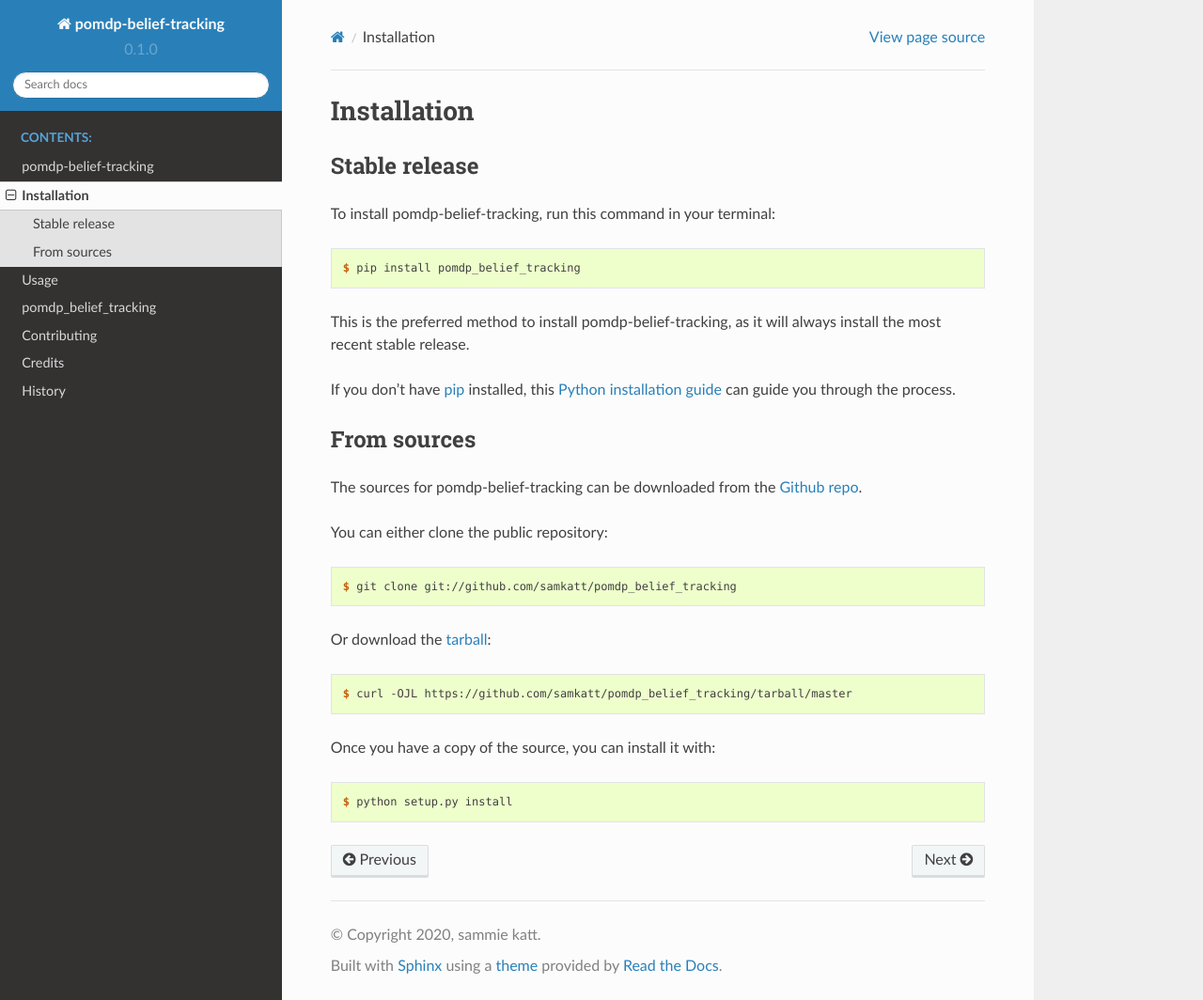
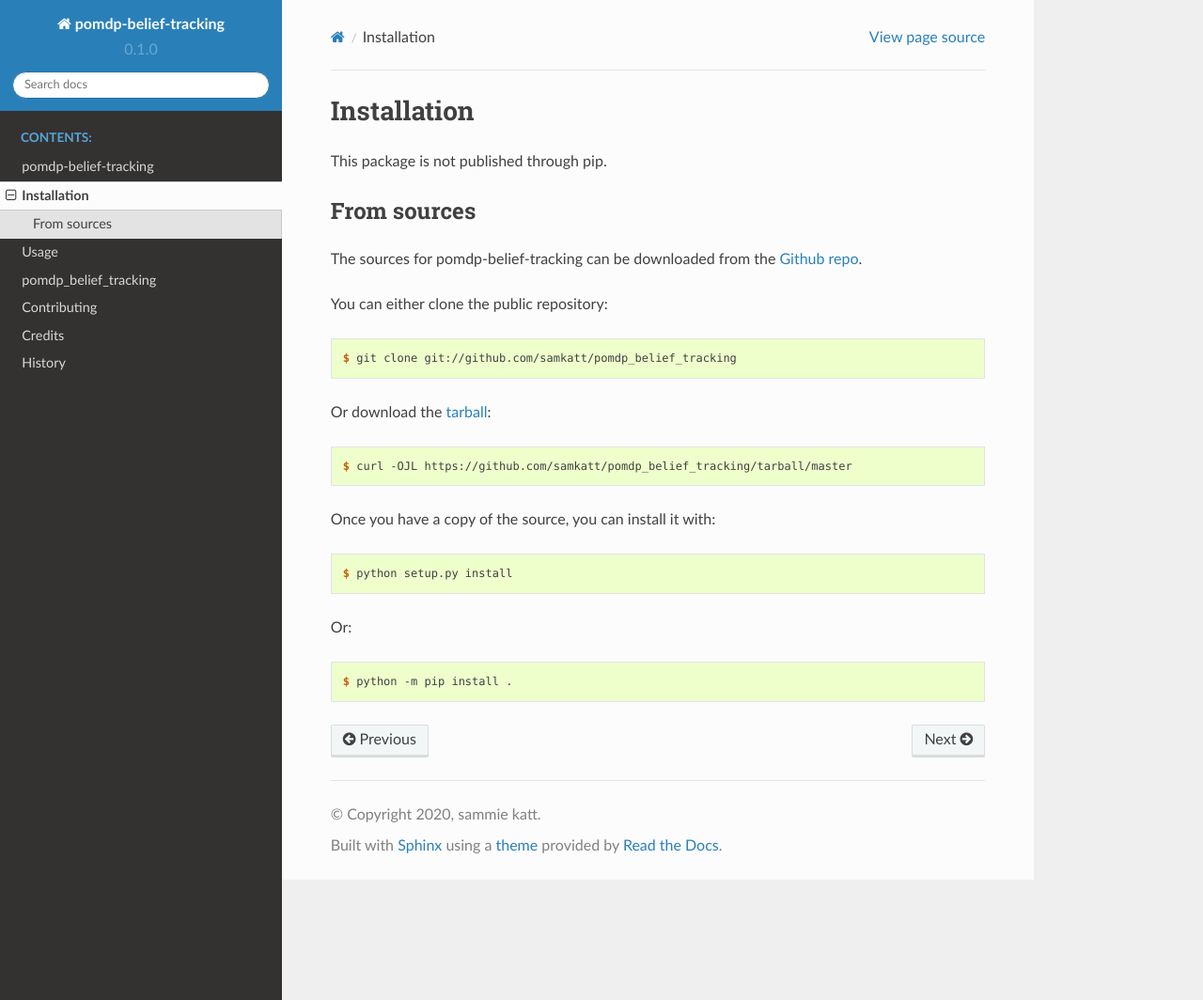
Before and after one commit to samkatt/pomdp-belief-tracking, a Sphinx documentation site: the page built from docs/installation.rst, in a window 1280 px wide and 1064 px high. Shown: the whole window at 94% size. Built offline with Sphinx 7.4.7 and the Read the Docs theme 2.0.0, drawn with Linux system fonts in a browser that asks for light colours.

Commit message:
Removes pip installation from documentation

```diff
--- a/docs/installation.rst
+++ b/docs/installation.rst
@@ -4,23 +4,24 @@
 Installation
 ============
 
+This package is not published through pip.
 
-Stable release
---------------
+.. Stable release
+.. --------------
 
-To install pomdp-belief-tracking, run this command in your terminal:
+.. To install pomdp-belief-tracking, run this command in your terminal:
 
-.. code-block:: console
+.. .. code-block:: console
 
-    $ pip install pomdp_belief_tracking
+..     $ pip install pomdp_belief_tracking
 
-This is the preferred method to install pomdp-belief-tracking, as it will always install the most recent stable release.
+.. This is the preferred method to install pomdp-belief-tracking, as it will always install the most recent stable release.
 
-If you don't have `pip`_ installed, this `Python installation guide`_ can guide
-you through the process.
+.. If you don't have `pip`_ installed, this `Python installation guide`_ can guide
+.. you through the process.
 
-.. _pip: https://pip.pypa.io
-.. _Python installation guide: http://docs.python-guide.org/en/latest/starting/installation/
+.. .. _pip: https://pip.pypa.io
+.. .. _Python installation guide: http://docs.python-guide.org/en/latest/starting/installation/
 
 
 From sources
@@ -46,6 +47,11 @@ Once you have a copy of the source, you can install it with:
 
     $ python setup.py install
 
+Or:
+
+.. code-block:: console
+
+    $ python -m pip install .
 
 .. _Github repo: https://github.com/samkatt/pomdp_belief_tracking
 .. _tarball: https://github.com/samkatt/pomdp_belief_tracking/tarball/master
```
